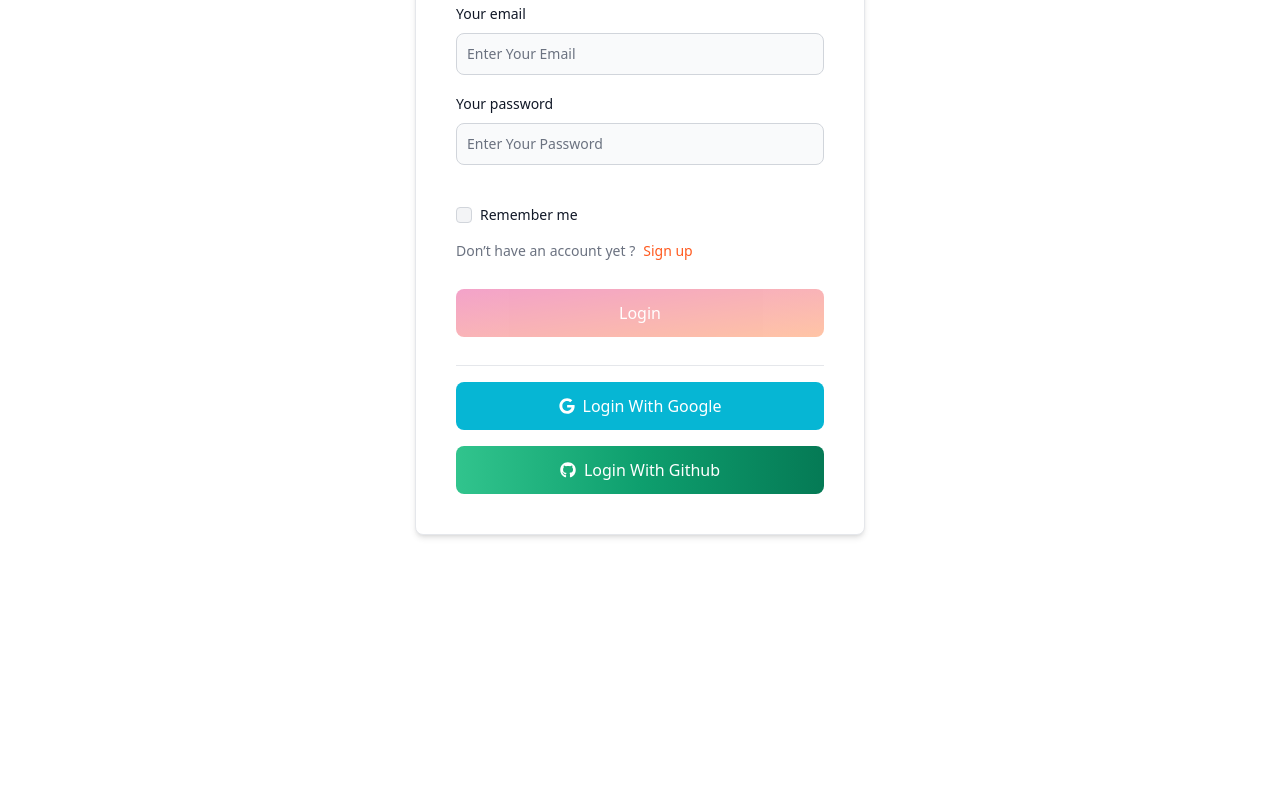
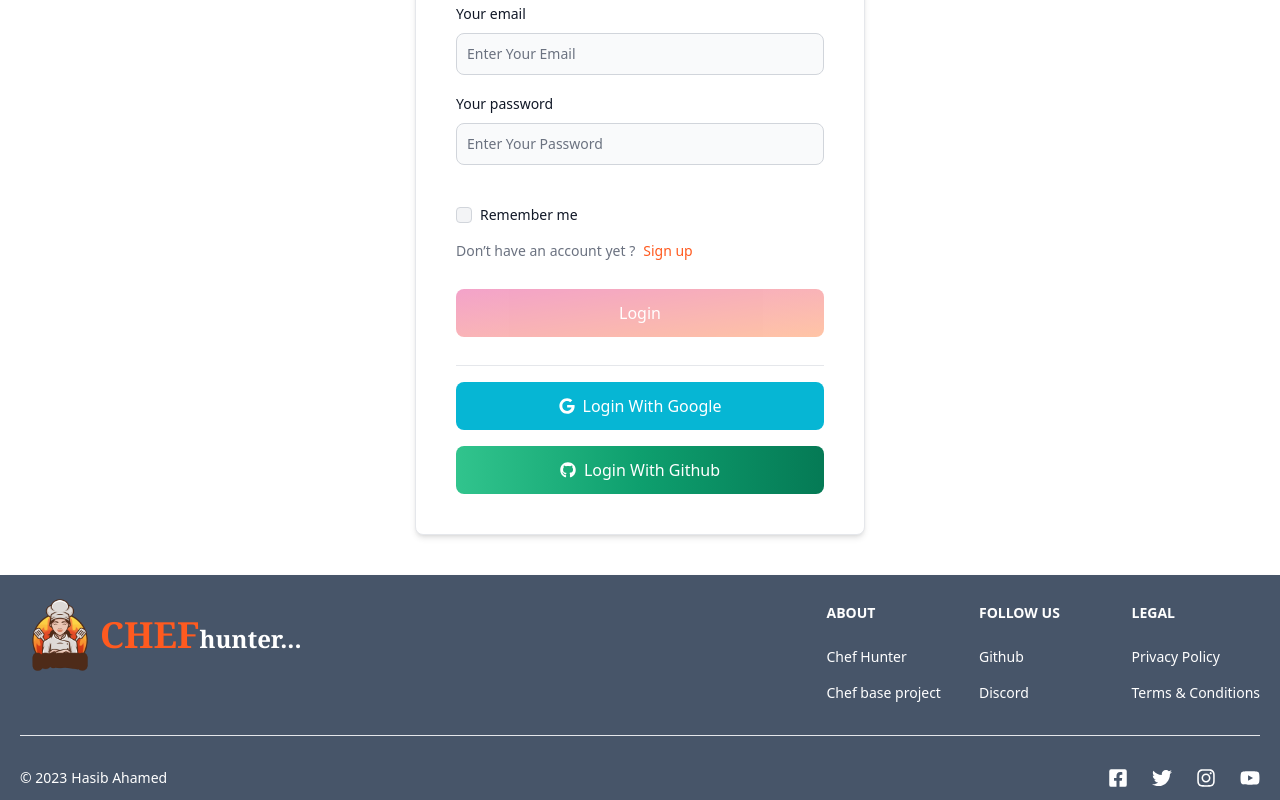
Before and after one commit to hasibahamedsakib/chef-hunter, a React (Vite) app: page /login in a window 1280 px wide. Shown: the part 383-1183 px from the top of the page. Before the commit the page ends 958 px from the top, so only its background shows below. Built offline with nearby package versions, Linux system fonts and the light colour scheme; no server answers.

Commit message:
added toltip

```diff
--- a/src/components/Chef/ChefDetails/ChefDetails.jsx
+++ b/src/components/Chef/ChefDetails/ChefDetails.jsx
@@ -58,7 +58,7 @@ const ChefDetails = () => {
             <div className="flex gap-x-3 py-2  lg:justify-end ">
               <span className="bg-slate-100 flex items-center gap-x-2  p-3 px-4 rounded-3xl">
                 <FaCircle className="h-4 w-4 text-[#ffb23f]" />
-                Profational
+                Professional
               </span>
               <span className="bg-slate-100 p-3 px-4 flex gap-x-3 items-center rounded-3xl">
                 <FaHouseUser className="h-5 w-5 text-[#ffb23f]" />
@@ -69,6 +69,14 @@ const ChefDetails = () => {
               </span>
             </div>
           </div>
+        </div>
+        <div>
+          <h3 className="text-xl font-mono text-orange-500 text-center  font-bold py-3 mt-10">
+            Top Most Popular Recipes
+          </h3>
+          <h1 className="text-5xl font-bold text-slate-800  text-center  mb-14">
+            Best Recipes
+          </h1>
         </div>
         <div className="grid grid-cols-1 lg:grid-cols-2 mx-5 my-10">
           {best_recipes.map((bestRecipe, index) => (
--- a/src/components/Footer/Footer.jsx
+++ b/src/components/Footer/Footer.jsx
@@ -1,53 +1,83 @@
 import { Footer } from "flowbite-react";
 
 import React from "react";
+import {
+  FaFacebookSquare,
+  FaInstagram,
+  FaTwitter,
+  FaYoutube,
+} from "react-icons/fa";
+import { Link } from "react-router-dom";
 
 const FooterCompo = () => {
   return (
-    <Footer container={true} className="bg-slate-200">
-      <div className="w-full bg-slate-200">
+    <Footer>
+      <div className=" w-full bg-slate-600 text-white">
+        <div className="containeR">
           <div className="grid w-full justify-between sm:flex sm:justify-between md:flex md:grid-cols-1">
-          <div>
-            <Footer.Brand
-              href="https://flowbite.com"
-              src="https://flowbite.com/docs/images/logo.svg"
-              alt="Flowbite Logo"
-              name="Flowbite"
-            />
+            <Link to="/">
+              <div className=" flex  items-center justify-center py-2">
+                <img src="/logo.png" alt="" className="w-20 " />
+                <h1 className="text-4xl text-center font-serif font-bold text-orange-500">
+                  CHEF<span className="text-white text-2xl">hunter...</span>
+                </h1>
               </div>
+            </Link>
             <div className="grid grid-cols-2 gap-8 sm:mt-4 sm:grid-cols-3 sm:gap-6">
               <div>
-              <Footer.Title title="about" />
+                <Footer.Title title="about" className="text-white" />
                 <Footer.LinkGroup col={true}>
-                <Footer.Link href="#">Flowbite</Footer.Link>
-                <Footer.Link href="#">Tailwind CSS</Footer.Link>
+                  <Footer.Link className="text-white">Chef Hunter</Footer.Link>
+                  <Footer.Link className="text-white">
+                    Chef base project
+                  </Footer.Link>
                 </Footer.LinkGroup>
               </div>
               <div>
-              <Footer.Title title="Follow us" />
+                <Footer.Title title="Follow us" className="text-white" />
                 <Footer.LinkGroup col={true}>
-                <Footer.Link href="#">Github</Footer.Link>
-                <Footer.Link href="#">Discord</Footer.Link>
+                  <Footer.Link className="text-white">Github</Footer.Link>
+                  <Footer.Link className="text-white">Discord</Footer.Link>
                 </Footer.LinkGroup>
               </div>
               <div>
-              <Footer.Title title="Legal" />
+                <Footer.Title title="Legal" className="text-white" />
                 <Footer.LinkGroup col={true}>
-                <Footer.Link href="#">Privacy Policy</Footer.Link>
-                <Footer.Link href="#">Terms & Conditions</Footer.Link>
+                  <Footer.Link className="text-white">
+                    Privacy Policy
+                  </Footer.Link>
+                  <Footer.Link className="text-white">
+                    Terms & Conditions
+                  </Footer.Link>
                 </Footer.LinkGroup>
               </div>
             </div>
           </div>
           <Footer.Divider />
           <div className="w-full sm:flex sm:items-center sm:justify-between">
-          <Footer.Copyright href="#" by="Flowbite™" year={2022} />
+            <Footer.Copyright
+              by="Hasib Ahamed"
+              className="text-white"
+              year={2023}
+            />
             <div className="mt-4 flex space-x-6 sm:mt-0 sm:justify-center">
-            {/* <Footer.Icon href="#"  />
-            <Footer.Icon href="#" icon={BsInstagram} />
-            <Footer.Icon href="#" icon={BsTwitter} />
-            <Footer.Icon href="#" icon={BsGithub} />
-            <Footer.Icon href="#" icon={BsDribbble} /> */}
+              <FaFacebookSquare
+                title="facebook"
+                className="w-5 h-5 hover:text-slate-200"
+              />
+              <FaTwitter
+                title="Twitter"
+                className="w-5 h-5 hover:text-slate-200"
+              />
+              <FaInstagram
+                title="Instagram"
+                className="w-5 h-5 hover:text-slate-200"
+              />
+              <FaYoutube
+                title="Youtube"
+                className="w-5 h-5 hover:text-slate-200"
+              />
+            </div>
           </div>
         </div>
       </div>
--- a/src/components/Navbar/NavbarMenu/NavbarMenu.jsx
+++ b/src/components/Navbar/NavbarMenu/NavbarMenu.jsx
@@ -5,12 +5,42 @@ const NavbarMenu = () => {
   return (
     <div className="containeR py-3">
       <nav className="flex  items-center justify-center space-x-14 font-semibold text-slate-600 hover:text-slate-800 ">
-        <NavLink to="/">Home</NavLink>
-        <NavLink to="">Browse Recipes</NavLink>
-        <NavLink to="">Submit Recipes </NavLink>
-        <NavLink to="">Pages</NavLink>
-        <NavLink to="">Blog</NavLink>
-        <NavLink to="">Contact</NavLink>
+        <NavLink
+          className={({ isActive }) => (isActive ? "active" : "")}
+          to="/"
+        >
+          Home
+        </NavLink>
+        <NavLink
+          className={({ isActive }) => (isActive ? "active" : "")}
+          to="/latest-recipes"
+        >
+          Latest Recipes
+        </NavLink>
+        <NavLink
+          className={({ isActive }) => (isActive ? "active" : "")}
+          to="/submit-recipes"
+        >
+          Submit Recipes
+        </NavLink>
+        <NavLink
+          className={({ isActive }) => (isActive ? "active" : "")}
+          to="/pages"
+        >
+          Pages
+        </NavLink>
+        <NavLink
+          className={({ isActive }) => (isActive ? "active" : "")}
+          to="/blog"
+        >
+          Blog
+        </NavLink>
+        <NavLink
+          className={({ isActive }) => (isActive ? "active" : "")}
+          to="/contact"
+        >
+          Contact
+        </NavLink>
         <Link className="">
           <FaSearch />
         </Link>
--- a/src/components/Navbar/NavbarTop/NavbarTop.jsx
+++ b/src/components/Navbar/NavbarTop/NavbarTop.jsx
@@ -1,3 +1,4 @@
+import { Tooltip } from "flowbite-react";
 import React, { useContext } from "react";
 import {
   FaFacebookSquare,
@@ -45,16 +46,19 @@ const NavbarTop = () => {
           </p>
           {users && users ? (
             <span className="space-x-2 flex items-center">
+              <Tooltip content={users.displayName}>
                 <img
-                title={users.displayName}
                   src={users.photoURL}
                   className="w-9 h-9 rounded-md cursor-pointer"
                 />
+              </Tooltip>
+              <Tooltip content="LogOut">
                 <FaSignOutAlt
                   title="Log Out"
                   onClick={() => logoutUser()}
                   className="w-8 h-8 hover:text-orange-500 cursor-pointer"
                 />
+              </Tooltip>
             </span>
           ) : (
             <Link
--- a/src/index.css
+++ b/src/index.css
@@ -5,3 +5,6 @@
 .containeR {
   @apply w-full max-w-7xl px-5 py-3 mx-auto;
 }
+.active {
+  @apply text-orange-500;
+}
--- /dev/null
+++ b/src/pages/Blog/Blog.jsx
@@ -0,0 +1,11 @@
+import React from "react";
+
+const Blog = () => {
+  return (
+    <div>
+      <h1>Blog pages</h1>
+    </div>
+  );
+};
+
+export default Blog;
--- /dev/null
+++ b/src/pages/Contact/Contact.jsx
@@ -0,0 +1,11 @@
+import React from "react";
+
+const Contact = () => {
+  return (
+    <div>
+      <h1>contact with us</h1>
+    </div>
+  );
+};
+
+export default Contact;
--- a/src/pages/Main/Main.jsx
+++ b/src/pages/Main/Main.jsx
@@ -1,6 +1,6 @@
 import React from "react";
 import { Outlet } from "react-router-dom";
-// import FooterCompo from "../../components/Footer/Footer";
+import FooterCompo from "../../components/Footer/Footer";
 import NavbarCompo from "../../components/Navbar/Navbar";
 
 const Main = () => {
@@ -10,7 +10,7 @@ const Main = () => {
       <div className="details ">
         <Outlet />
       </div>
-      {/* <FooterCompo /> */}
+      <FooterCompo />
     </div>
   );
 };
--- a/src/router/Router.jsx
+++ b/src/router/Router.jsx
@@ -3,8 +3,11 @@ import { createBrowserRouter } from "react-router-dom";
 import PrivetRoute from "../PrivetRoute/PrivetRoute";
 import ChefDetails from "../components/Chef/ChefDetails/ChefDetails";
 import Home from "../components/Home/Home";
+import LatestRecipes from "../components/LatestRecipes/LatestRecipes";
 import Login from "../components/Login/Login";
 import Register from "../components/Register/Register";
+import Blog from "../pages/Blog/Blog";
+import Contact from "../pages/Contact/Contact";
 import Error from "../pages/Error/Error";
 import Main from "../pages/Main/Main";
 
@@ -36,6 +39,30 @@ const router = createBrowserRouter([
         path: "register",
         element: <Register />,
       },
+      {
+        path: "blog",
+        element: <Blog />,
+      },
+      {
+        path: "latest-recipes",
+        element: <LatestRecipes />,
+      },
+      {
+        path: "submit-recipes",
+        element: <></>,
+      },
+      {
+        path: "contact",
+        element: (
+          <PrivetRoute>
+            <Contact />{" "}
+          </PrivetRoute>
+        ),
+      },
+      {
+        path: "pages",
+        element: <></>,
+      },
     ],
   },
 ]);
```
Also changed, not shown: src/components/Chef/ChefDetails/BestRecipes/BestRecipes.jsx (+16 -6 lines). Lines whose indentation alone changed are shown as unchanged.
